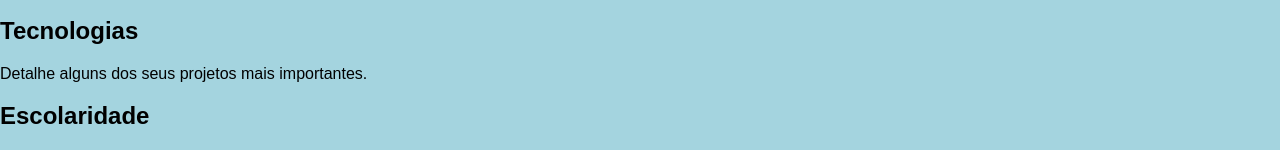
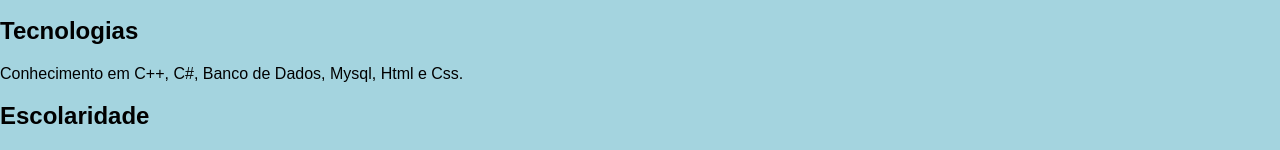
Before and after one commit to Evertontech88/evertontech88, a plain HTML site: page index.html in a window 1280 px wide. Shown: the part 451-601 px from the top of the page. Drawn offline with Linux system fonts and the light colour scheme.

Commit message:
Atualizada Tecnologias

```diff
--- a/index.html
+++ b/index.html
@@ -25,7 +25,7 @@
     </section>
 
         <h2>Tecnologias</h2>
-        <p>Detalhe alguns dos seus projetos mais importantes.</p>
+        <p>Conhecimento em C++, C#, Banco de Dados, Mysql, Html e Css.</p>
     </section>
 
         <h2>Escolaridade</h2>
```
